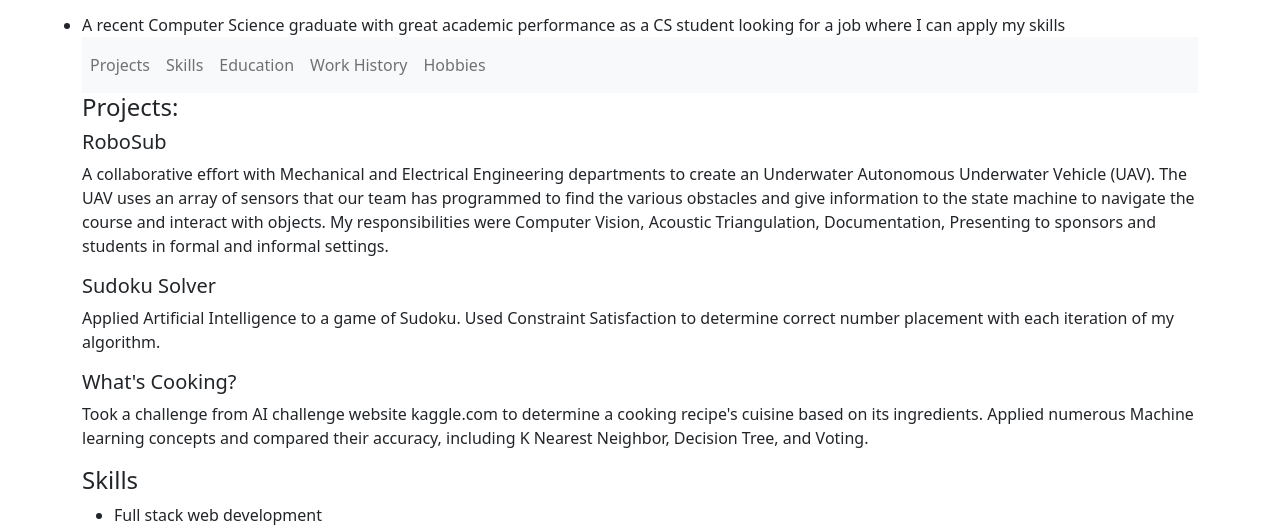
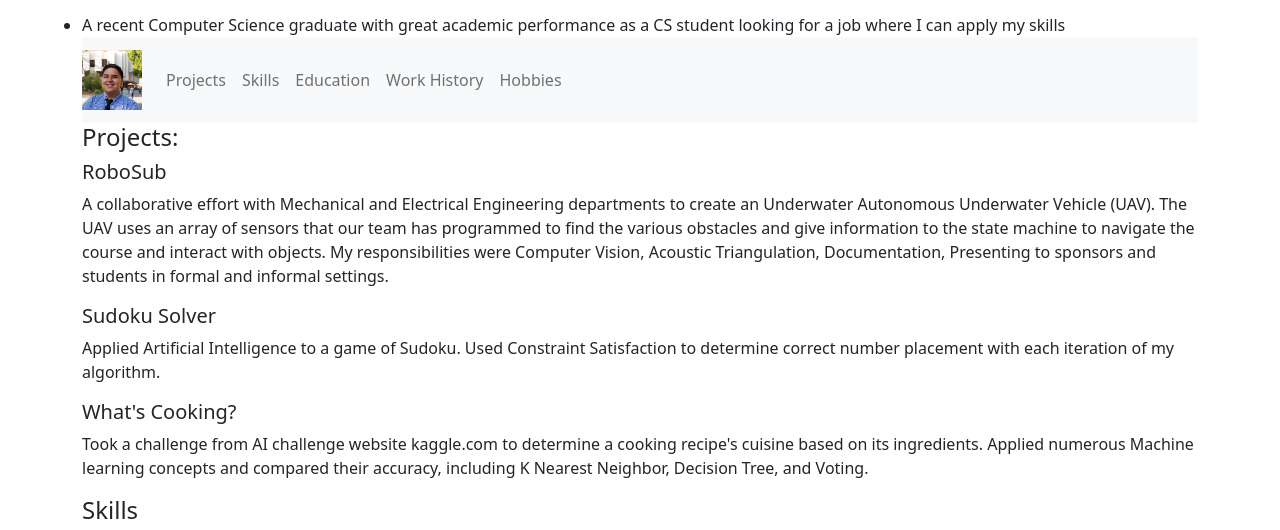
Before and after one commit to ccasti26/ccasti26.github.io, a plain HTML site: page index.html in a window 1280 px wide. Shown: the part 174-704 px from the top of the page. Drawn offline with nearby package versions, Linux system fonts and the light colour scheme.

Commit message:
Added Headshot
added headshot to page

```diff
--- a/index.html
+++ b/index.html
@@ -29,6 +29,7 @@
         I can apply my skills</summary>
 
     <nav class="navbar navbar-expand-lg navbar-light bg-light">
+        <a class="navbar-brand" href="#"><img src="_images/headshot.jpg" alt="headshot" style="width:60px"></a>
         <button class="navbar-toggler" type="button" data-toggle="collapse" data-target="#navbarSupportedContent"
             aria-controls="navbarSupportedContent" aria-expanded="false" aria-label="Toggle navigation">
             <span class="navbar-toggler-icon"></span>
```
Also changed, not shown: _images/headshot.jpg (added).
